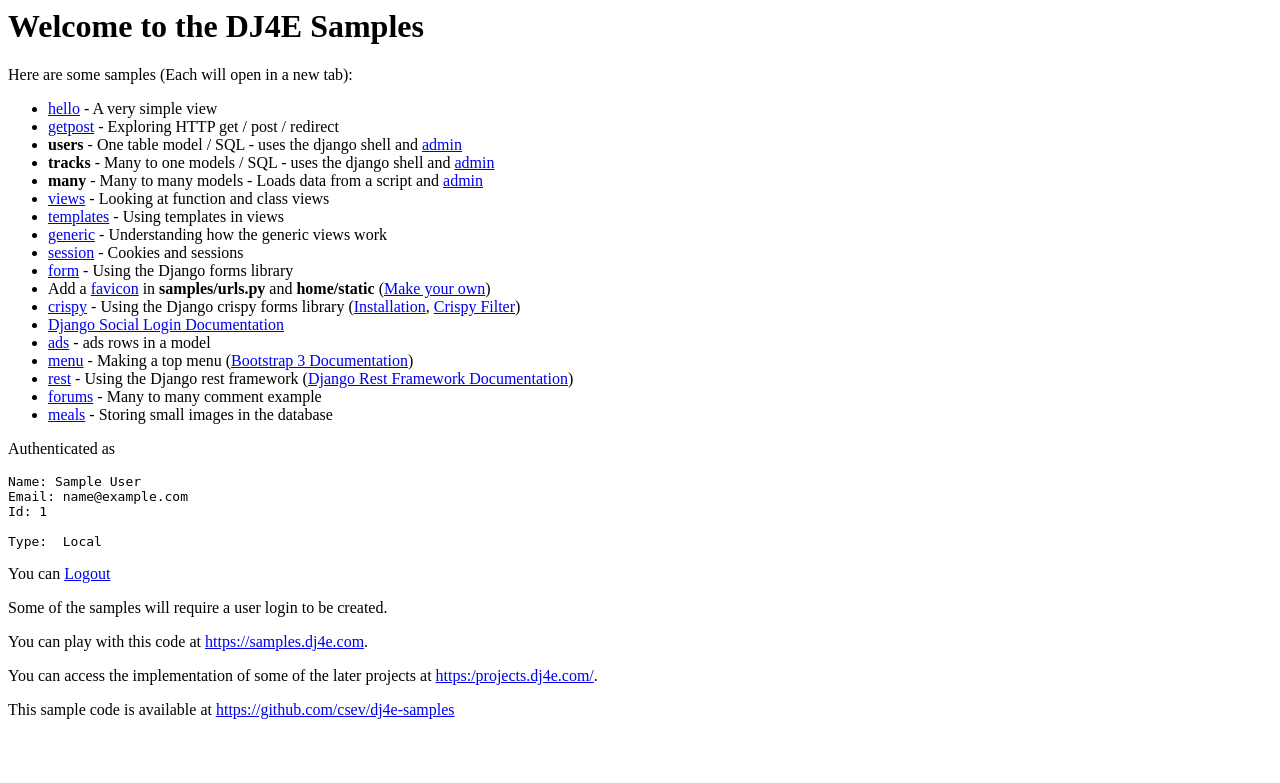
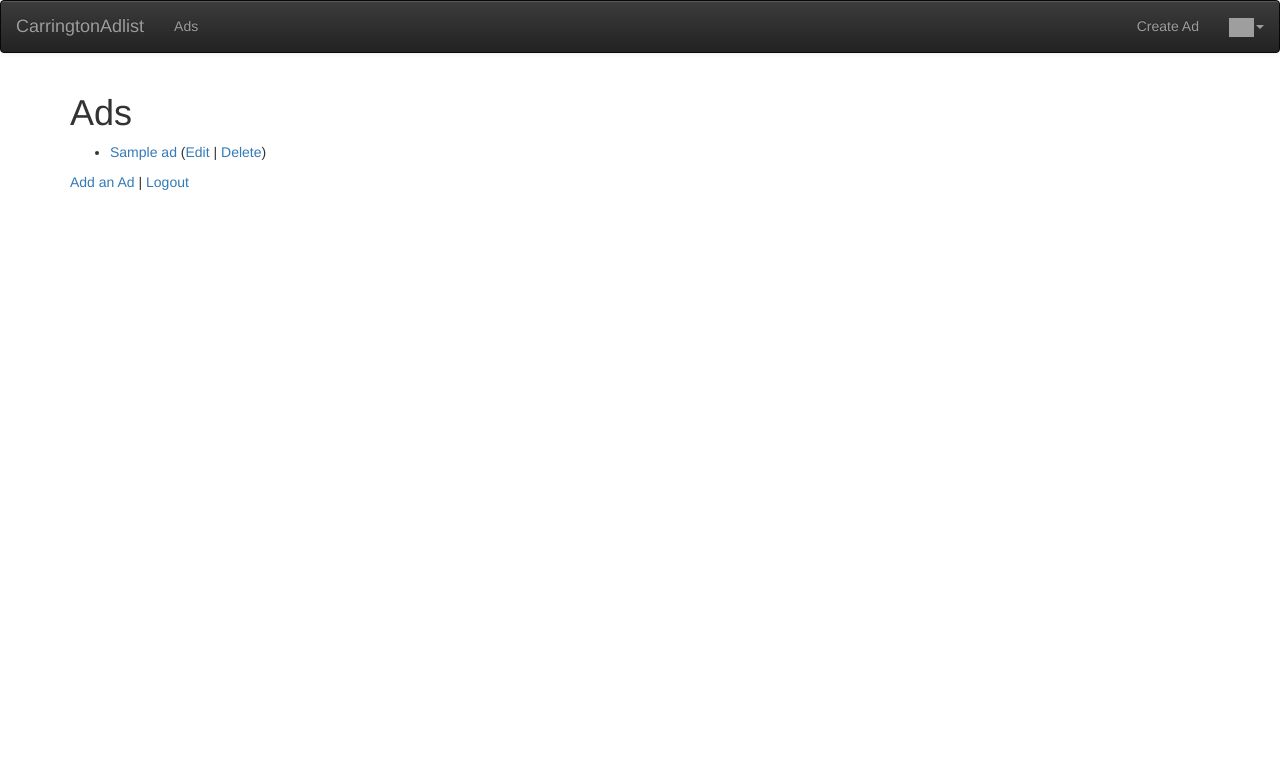
Before and after one commit to ctubman/django_projects, a Django app: page / in a window 1280 px wide. Shown: the top 783 px of the page. Run offline with Django 3.2, Linux system fonts and the light colour scheme; a user stored in the database is signed in; tables that the repository leaves empty hold one stand-in row (values such as "Sample post"); some libraries are stand-ins or nearby versions; grey boxes are pictures that could not be loaded.

Commit message:
adlist1 fixed&done

```diff
--- a/adlist/adlist/settings.py
+++ b/adlist/adlist/settings.py
@@ -25,7 +25,7 @@ APP_NAME = 'CarringtonAdlist'   # Add
 SECRET_KEY = 'qi5a_=+!^w#5)34%ps9*v@lw0)qibz+309iyr0$t3r7oti0#2g'
 
 # SECURITY WARNING: don't run with debug turned on in production!
-DEBUG = False
+DEBUG = True
 
 ALLOWED_HOSTS = ['*']
 
--- a/adlist/adlist/urls.py
+++ b/adlist/adlist/urls.py
@@ -21,17 +21,16 @@ from django.conf.urls import url
 from django.contrib.auth import views as auth_views
 
 urlpatterns = [
-    path('', include('home.urls')),
+    path('', include('ads.urls')),
     path('admin/', admin.site.urls),
     path('accounts/', include('django.contrib.auth.urls')),
-    path('ads/', include('ads.urls'))
+    url(r'^oauth/', include('social_django.urls', namespace='social')),
 ]
 
-
-if 'social_django' in settings.INSTALLED_APPS:
-    urlpatterns += [
-        url(r'^oauth/', include('social_django.urls', namespace='social')),
-    ]
+# if 'social_django' in settings.INSTALLED_APPS:
+#     urlpatterns += [
+#         url(r'^oauth/', include('social_django.urls', namespace='social')),
+#     ]
 
 # Serve the favicon
 import os
--- a/adlist/ads/templates/ad_delete.html
+++ b/adlist/ads/templates/ad_delete.html
@@ -1,4 +1,4 @@
-{% extends "base_bootstrap.html" %}
+{% extends "base_menu.html" %}
 {% block content %}
 <h1>Delete Ad</h1>
 
--- a/adlist/ads/templates/ad_detail.html
+++ b/adlist/ads/templates/ad_detail.html
@@ -1,4 +1,4 @@
-{% extends "base_bootstrap.html" %}
+{% extends "base_menu.html" %}
 {% load humanize %} <!-- https://docs.djangoproject.com/en/2.1/ref/contrib/humanize -->
 {% block content %}
 <span style="float: right;">
--- a/adlist/ads/templates/ad_form.html
+++ b/adlist/ads/templates/ad_form.html
@@ -1,4 +1,4 @@
-{% extends "base_bootstrap.html" %}
+{% extends "base_menu.html" %}
 {% load crispy_forms_tags %}
 {% block content %}
 <p>
--- a/adlist/ads/templates/ad_list.html
+++ b/adlist/ads/templates/ad_list.html
@@ -1,4 +1,4 @@
-{% extends "base_bootstrap.html" %}
+{% extends "base_menu.html" %}
 {% block content %}
 <h1>Ads</h1>
 <p>
@@ -7,7 +7,7 @@
   {% for ad in ad_list %}
     <li>
         <a href="{% url 'ad_detail'  ad.id %}">{{ ad.title }}</a>
-        {% if article.owner == user %}
+        {% if ad.owner == user %}
         (<a href="{% url 'ad_update' ad.id %}">Edit</a> |
         <a href="{% url 'ad_delete' ad.id %}">Delete</a>)
         </p>
@@ -22,7 +22,7 @@
 <p>
 <a href="{% url 'ad_create' %}">Add an Ad</a> |
 {% if user.is_authenticated %}
-<a href="{% url 'logout' %}?next=/owner">Logout</a>
+<a href="{% url 'logout' %}?next={% url 'ads' %}">Logout</a>
 {% else %}
 <a href="{% url 'login' %}?next={% url 'ads' %}">Login</a>
 {% endif %}
--- /dev/null
+++ b/adlist/ads/templates/base_menu.html
@@ -0,0 +1,37 @@
+{% extends 'base_bootstrap.html' %}
+{% load app_tags %} <!-- see home/templatetags/app_tags.py -->
+{% block navbar %}
+<!-- https://www.w3schools.com/booTsTrap/bootstrap_navbar.asp -->
+<nav class="navbar navbar-default navbar-inverse">
+  <div class="container-fluid">
+    <div class="navbar-header">
+        <a class="navbar-brand" href="/">{{ settings.APP_NAME }}</a>
+    </div>
+    <!-- https://stackoverflow.com/questions/22047251/django-dynamically-get-view-url-and-check-if-its-the-current-page -->
+    <ul class="nav navbar-nav">
+      {% url 'ads' as ads %}
+      <li {% if request.get_full_path == ads %}class="active"{% endif %}>
+          <a href="{% url 'ads' %}">Ads</a></li>
+    </ul>
+    <ul class="nav navbar-nav navbar-right">
+        {% if user.is_authenticated %}
+        <li>
+        <a href="{% url 'ad_create' %}">Create Ad</a>
+        </li>
+        <li class="dropdown">
+            <a href="#" data-toggle="dropdown" class="dropdown-toggle">
+                <img style="width: 25px;" src="{{ user|gravatar:60 }}"/><b class="caret"></b>
+            </a>
+            <ul class="dropdown-menu">
+                <li><a href="{% url 'logout' %}">Logout</a></li>
+            </ul>
+        </li>
+        {% else %}
+        <li>
+        <a href="{% url 'login' %}?next={% url 'ads' %}">Login</a>
+        </li>
+        {% endif %}
+    </ul>
+  </div>
+</nav>
+{% endblock %}
--- a/adlist/ads/util.py
+++ b/adlist/ads/util.py
@@ -2,17 +2,17 @@ from django.views.generic import CreateView, UpdateView, DeleteView, ListView, D
 
 from django.contrib.auth.mixins import LoginRequiredMixin
 
-class AdsListView(ListView):
+class OwnerListView(ListView):
     """
     Sub-class the ListView to pass the request to the form.
     """
 
-class AdsDetailView(DetailView):
+class OwnerDetailView(DetailView):
     """
     Sub-class the DetailView to pass the request to the form.
     """
 
-class AdsCreateView(LoginRequiredMixin, CreateView):
+class OwnerCreateView(LoginRequiredMixin, CreateView):
     """
     Sub-class of the CreateView to automatically pass the Request to the Form
     and add the owner to the saved object.
@@ -21,11 +21,11 @@ class AdsCreateView(LoginRequiredMixin, CreateView):
     def form_valid(self, form):
         print('form_valid called')
         object = form.save(commit=False)
-        object.ad = self.request.user
+        object.owner = self.request.user
         object.save()
-        return super(AdsCreateView, self).form_valid(form)
+        return super(OwnerCreateView, self).form_valid(form)
 
-class AdsUpdateView(LoginRequiredMixin, UpdateView):
+class OwnerUpdateView(LoginRequiredMixin, UpdateView):
     """
     Sub-class the UpdateView to pass the request to the form and limit the
     queryset to the requesting user.
@@ -34,10 +34,10 @@ class AdsUpdateView(LoginRequiredMixin, UpdateView):
     def get_queryset(self):
         print('update get_queryset called')
         """ Limit a User to only modifying their own data. """
-        qs = super(AdsUpdateView, self).get_queryset()
-        return qs.filter(ad=self.request.user)
+        qs = super(OwnerUpdateView, self).get_queryset()
+        return qs.filter(owner=self.request.user)
 
-class AdsDeleteView(LoginRequiredMixin, DeleteView):
+class OwnerDeleteView(LoginRequiredMixin, DeleteView):
     """
     Sub-class the DeleteView to restrict a User from deleting other
     user's data.
@@ -45,8 +45,8 @@ class AdsDeleteView(LoginRequiredMixin, DeleteView):
 
     def get_queryset(self):
         print('delete get_queryset called')
-        qs = super(AdsDeleteView, self).get_queryset()
-        return qs.filter(ad=self.request.user)
+        qs = super(OwnerDeleteView, self).get_queryset()
+        return qs.filter(owner=self.request.user)
 
 # References
 
--- a/adlist/ads/views.py
+++ b/adlist/ads/views.py
@@ -1,28 +1,31 @@
+from django.shortcuts import render
+
+# Create your views here.
 from ads.models import Ad
 from django.views import View
 from django.views import generic
 from django.shortcuts import render
 
-from ads.util import AdsListView, AdsDetailView, AdsCreateView, AdsUpdateView, AdsDeleteView
+from ads.util import OwnerListView, OwnerDetailView, OwnerCreateView, OwnerUpdateView, OwnerDeleteView
 
-class AdListView(AdsListView):
+class AdListView(OwnerListView):
     model = Ad
     template_name = "ad_list.html"
 
-class AdDetailView(AdsDetailView):
+class AdDetailView(OwnerDetailView):
     model = Ad
     template_name = "ad_detail.html"
 
-class AdCreateView(AdsCreateView):
+class AdCreateView(OwnerCreateView):
     model = Ad
-    fields = ['title', 'text']
+    fields = ['title', 'text', 'price']
     template_name = "ad_form.html"
 
-class AdUpdateView(AdsUpdateView):
+class AdUpdateView(OwnerUpdateView):
     model = Ad
-    fields = ['title', 'text']
+    fields = ['title', 'text', 'price']
     template_name = "ad_form.html"
 
-class AdDeleteView(AdsDeleteView):
+class AdDeleteView(OwnerDeleteView):
     model = Ad
     template_name = "ad_delete.html"
```
Also changed, not shown: adlist/ads/templates/base.html (deleted, +0 -27 lines), adlist/ads/templates/main.html (deleted, +0 -8 lines), adlist/ads/urls.py (+6 -4 lines).
